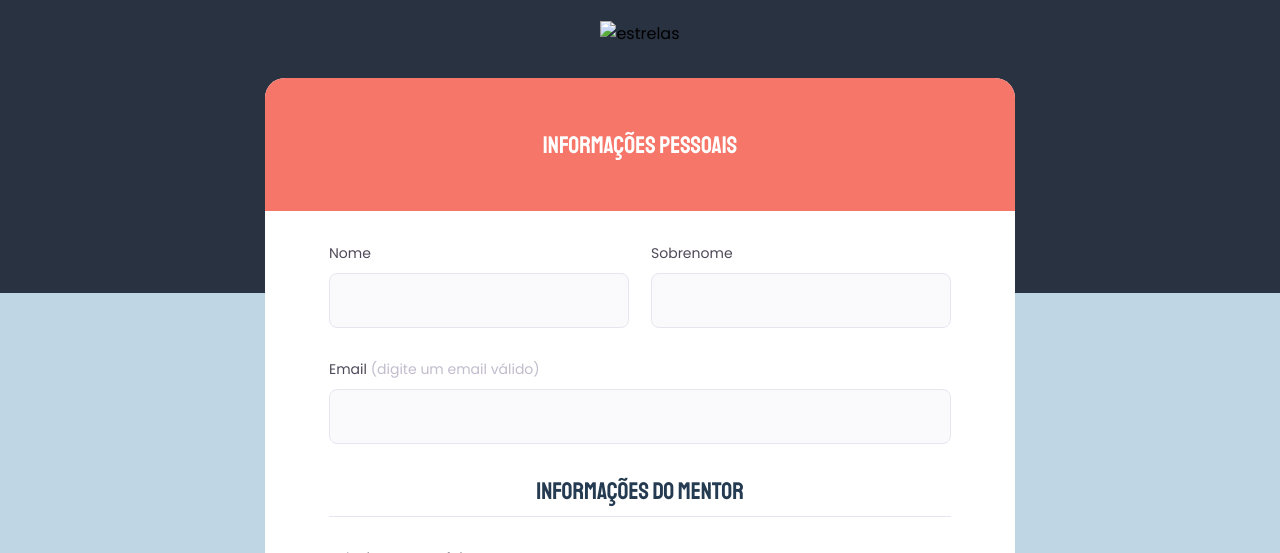
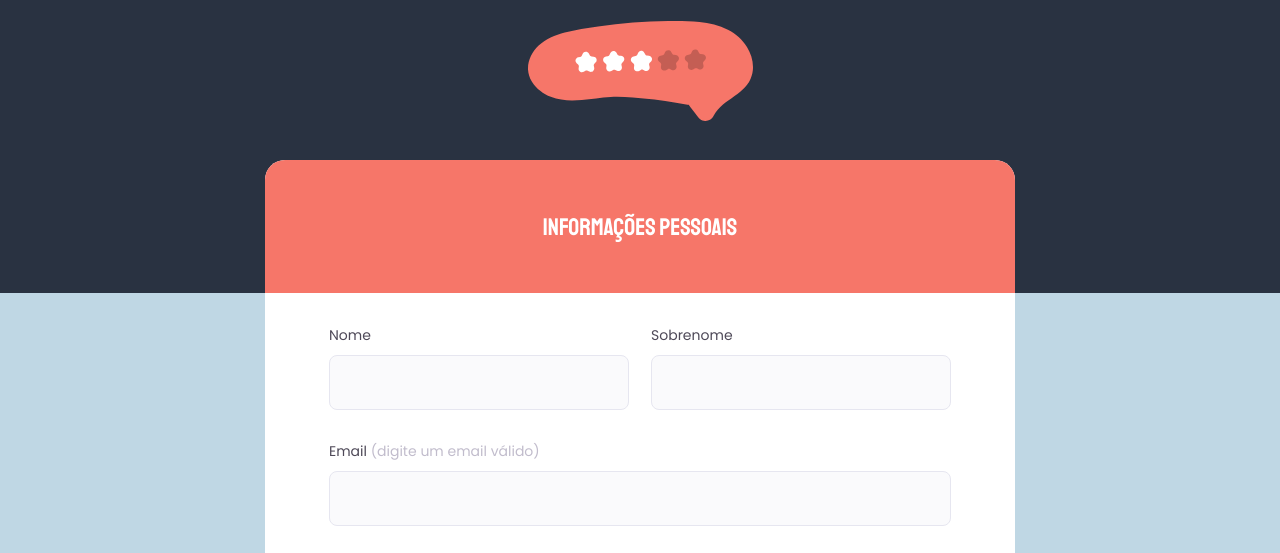
Before and after one commit to brunakarina/advanced-form, a plain HTML site: page index.html in a window 1280 px wide. Shown: the part 172-725 px from the top of the page. Drawn offline with Linux system fonts and the light colour scheme; the site is published under a folder, as on GitHub Pages, so addresses that start at the root find nothing.

Commit message:
Update index.html

```diff
--- a/index.html
+++ b/index.html
@@ -21,7 +21,7 @@
         <p>Chegou a hora de avaliar o seu mentor. Bora lá?</p>
 
         <div class="img-wrapper">
-          <img src="/images/star.svg" alt="estrelas" />
+          <img src="./images/star.svg" alt="estrelas" />
         </div>
       </header>
 
```
